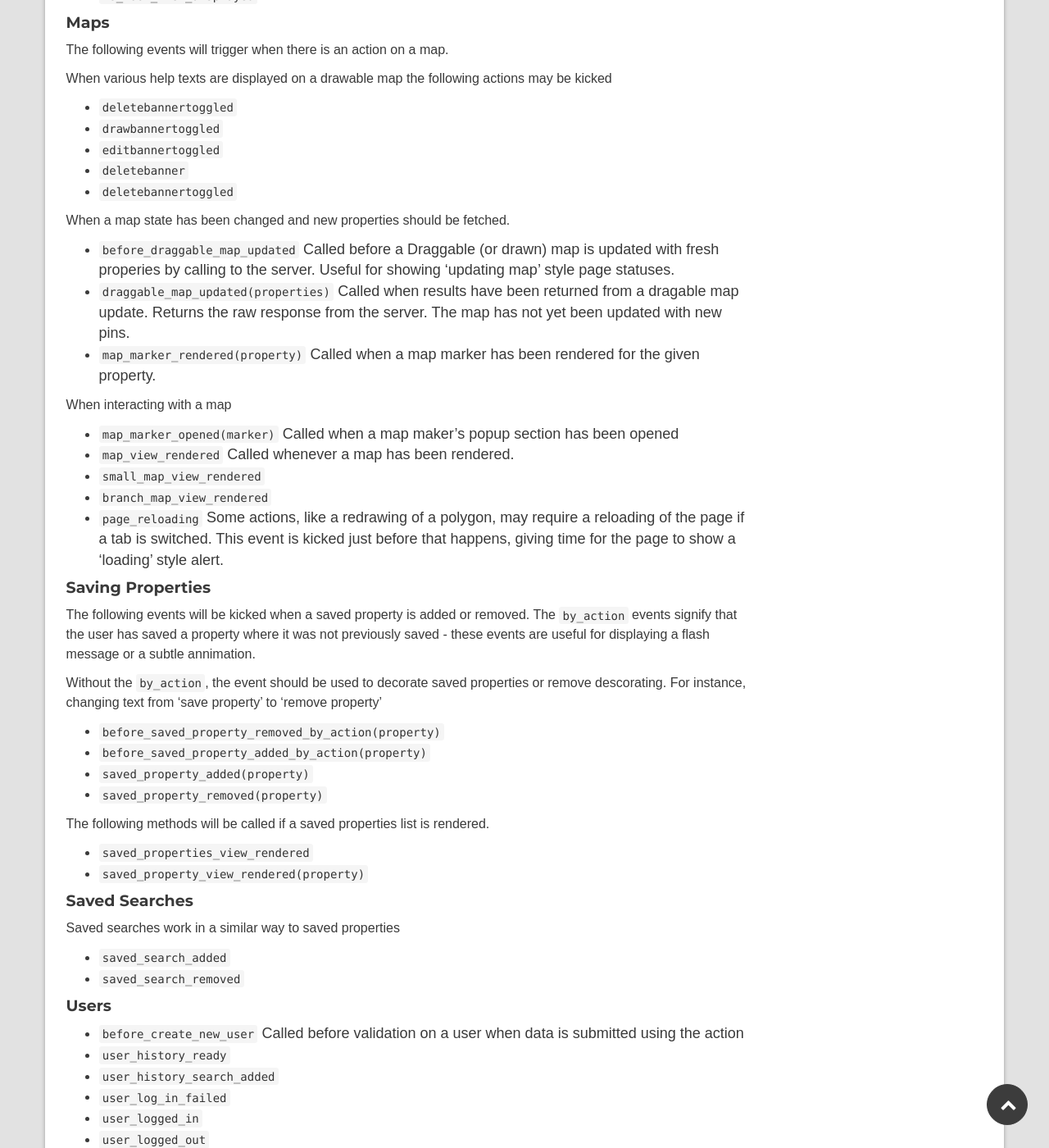
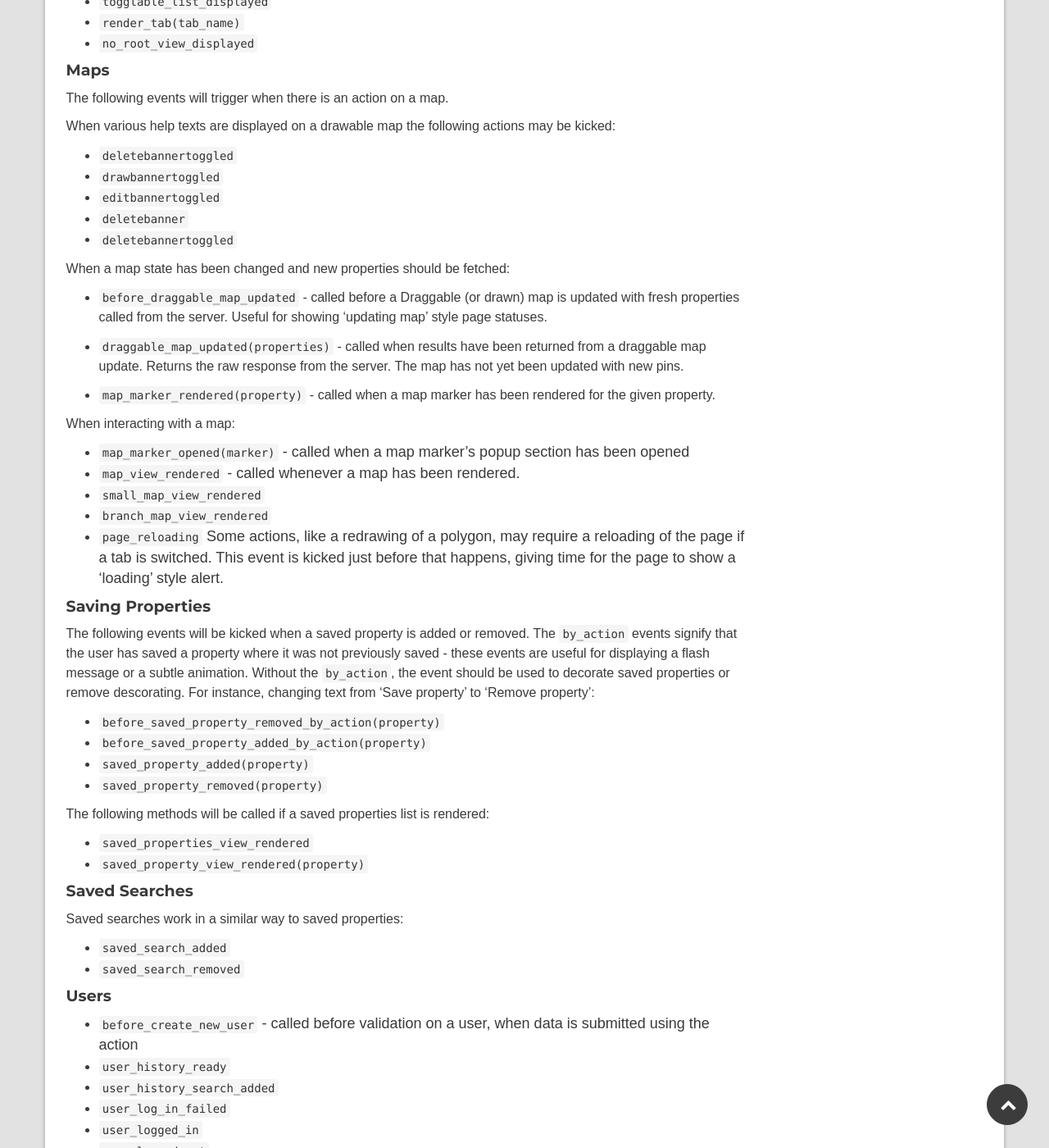
Before and after one commit to homeflow/homeflow.github.io, a Jekyll site: the page built from _posts/events/2014-01-01-intro.md, in a window 1280 px wide and 1400 px high, scrolled down 1006 px. Shown: the whole window at 82% size. Built offline with Jekyll 4.4.1, drawn with Linux system fonts in a browser that asks for light colours; some of the changed text lies outside the part shown.

Commit message:
Update events and proof read

```diff
--- a/_config.yml
+++ b/_config.yml
@@ -56,7 +56,7 @@ sections:
     sub: true
   - title: Events
     id: events
-    sub: true
+    sub: false
   - title: Appendix
     id: appendix
     sub: true
--- a/_posts/events/2014-01-01-intro.md
+++ b/_posts/events/2014-01-01-intro.md
@@ -4,27 +4,27 @@ title:
 modal-id: events
 category: events
 ---
-Events in Ctesius are small javascript callbacks which will be run a set times or after certain on page interactions.
+Earlier in the documentation we talked about events - specifically the registering and 'kicking' of these events. This sections explores the events in more detail.
 
-Events are registered by caling ``Ctesius.registerEvent`` with the event name and a callback function, which may take n arguments.
+Events in Ctesius are small JavaScript callbacks which will be run a set times, or after certain page interactions.
 
-{%highlight javascript%}
+Events are registered by calling ``Ctesius.registerEvent`` with the event name and a callback function, which can optionally take *n* arguments:
+
+{% highlight javascript %}
 
 Ctesius.registerEvent('EVENT_NAME', function(..ARGS..){
     ...
 });
 
-{%endhighlight%}
+{% endhighlight %}
 
-Events can also be triggered by 'kicking'
+Events can also be triggered by 'kicking':
 
-
-{%highlight javascript%}
+{% highlight javascript %}
 
 Ctesius.kickEvent('EVENT_NAME', arg1, arg2, argn...);
 
-{%endhighlight%}
-
+{% endhighlight %}
 
 ####Toggles
 
@@ -44,7 +44,7 @@ If you opt into the toggle system (grid view, list view) the following events wi
 
 The following events will trigger when there is an action on a map.
 
-When various help texts are displayed on a drawable map the following actions may be kicked
+When various help texts are displayed on a drawable map the following actions may be kicked:
 
 - ``deletebannertoggled``
 - ``drawbannertoggled``
@@ -52,54 +52,46 @@ When various help texts are displayed on a drawable map the following actions ma
 - ``deletebanner``
 - ``deletebannertoggled``
 
-When a map state has been changed and new properties should be fetched.
+When a map state has been changed and new properties should be fetched:
 
-- ``before_draggable_map_updated`` Called before a Draggable (or drawn) map is updated with fresh properies by calling to the server. Useful for showing 'updating map' style page statuses.
-- ``draggable_map_updated(properties)`` Called when results have been returned from a dragable map update. Returns the raw response from the server. The map has not yet been updated with new pins.
-- ``map_marker_rendered(property)`` Called when a map marker has been rendered for the given property.
+- ``before_draggable_map_updated`` - called before a Draggable (or drawn) map is updated with fresh properties called from the server. Useful for showing 'updating map' style page statuses.
 
+- ``draggable_map_updated(properties)`` - called when results have been returned from a draggable map update. Returns the raw response from the server. The map has not yet been updated with new pins.
 
-When interacting with a map
+- ``map_marker_rendered(property)`` - called when a map marker has been rendered for the given property.
 
-- ``map_marker_opened(marker)`` Called when a map maker's popup section has been opened
-- ``map_view_rendered`` Called whenever a map has been rendered.
+When interacting with a map:
+
+- ``map_marker_opened(marker)`` - called when a map marker's popup section has been opened
+- ``map_view_rendered`` - called whenever a map has been rendered.
 - ``small_map_view_rendered``
 - ``branch_map_view_rendered``
 - ``page_reloading`` Some actions, like a redrawing of a polygon, may require a reloading of the page if a tab is switched. This event is kicked just before that happens, giving time for the page to show a 'loading' style alert.
 
-
-
 ####Saving Properties
 
-The following events will be kicked when a saved property is added or removed. The `by_action` events signify that
-the user has saved a property where it was not previously saved -  these events are useful for displaying a flash message or a
-subtle annimation.
-
-Without the `by_action`, the event should be used to decorate saved properties or remove descorating. For instance, changing
-text from 'save property' to 'remove property'
+The following events will be kicked when a saved property is added or removed. The `by_action` events signify that the user has saved a property where it was not previously saved - these events are useful for displaying a flash message or a subtle animation. Without the `by_action`, the event should be used to decorate saved properties or remove descorating. For instance, changing text from 'Save property' to 'Remove property':
 
 - ``before_saved_property_removed_by_action(property)``
 - ``before_saved_property_added_by_action(property)``
 - ``saved_property_added(property)``
 - ``saved_property_removed(property)``
 
-The following methods will be called if a saved properties list is rendered.
+The following methods will be called if a saved properties list is rendered:
+
 - ``saved_properties_view_rendered``
 - ``saved_property_view_rendered(property)``
 
-
 ####Saved Searches
 
-Saved searches work in a similar way to saved properties
+Saved searches work in a similar way to saved properties:
 
  - ``saved_search_added``
  - ``saved_search_removed``
 
-
-
 ####Users
 
-- ``before_create_new_user`` Called before validation on a user when data is submitted using the action
+- ``before_create_new_user`` - called before validation on a user, when data is submitted using the action
 - ``user_history_ready``
 - ``user_history_search_added``
 - ``user_log_in_failed``
@@ -110,16 +102,13 @@ Saved searches work in a similar way to saved properties
 - ``before_user_log_in``
 - ``before_user_sign_up``
 
-
-
-
 ####Views
 
-When a javascript view is rendered, events are typically kicked before and after
+When a JavaScript view is rendered, events are typically kicked before and after:
 
 - ``disambiguation_rendered``
 - ``before_most_recent_search_view_rendered``
-- ``before_redirection_flash_ready`` Called before the system will display a flash notification (#/flash/some-notification)
+- ``before_redirection_flash_ready`` - called before the system will display a flash notification (#/flash/some-notification)
 - ``redirection_flash_ready``
 - ``user_micro_view_rendered``
 - ``user_profile_lightview_rendered``
@@ -129,7 +118,6 @@ When a javascript view is rendered, events are typically kicked before and after
 - ``next_property_rendered``
 - ``most_recent_search_view_rendered``
 
-
 ####Misc
 
-- ``before_search_form_submitted`` Called before validation search form data
+- ``before_search_form_submitted`` - called before validation search form data
```
